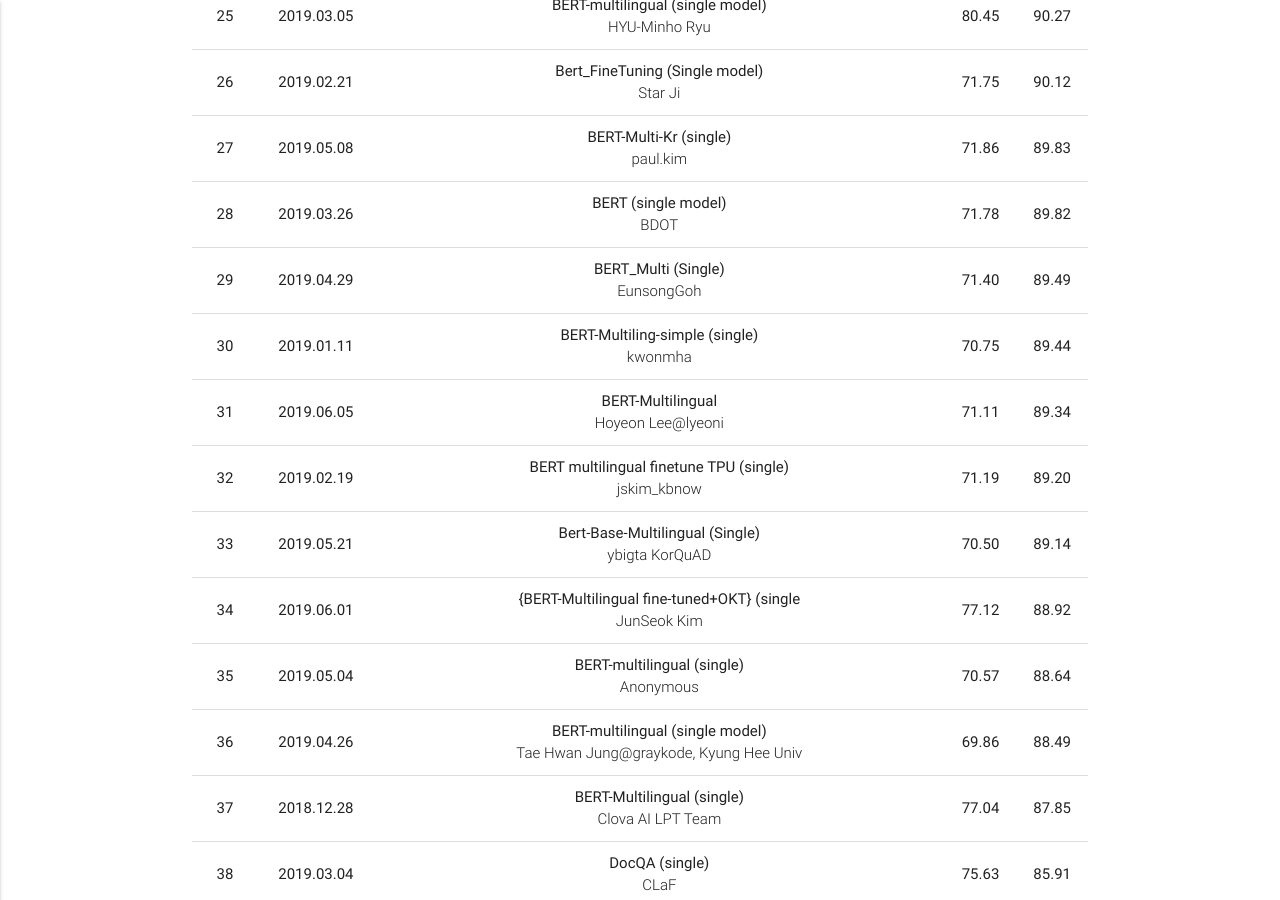
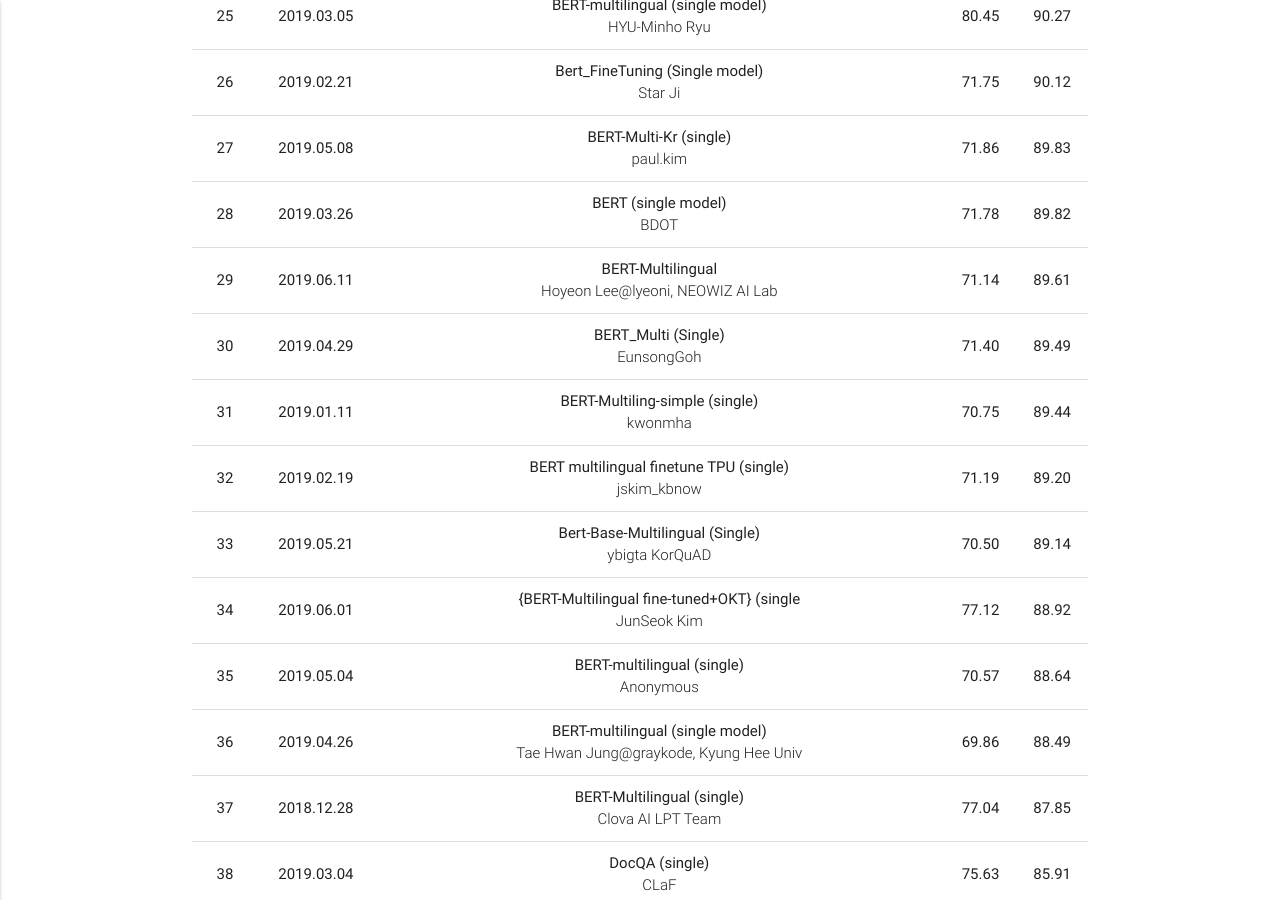
Before and after one commit to korquad/korquad.github.io, a Jekyll site: the page built from index.md, in a window 1280 px wide and 900 px high, scrolled down 3359 px. Built offline with Jekyll 4.4.1, drawn with Linux system fonts in a browser that asks for light colours.

Commit message:
Update home.html

```diff
--- a/_layouts/home.html
+++ b/_layouts/home.html
@@ -430,6 +430,15 @@
                     </tr>
                     <tr>
                       <td>29</td>
+                      <td>2019.06.11</td>
+                      <td>BERT-Multilingual
+                        <p class="light">Hoyeon Lee@lyeoni, NEOWIZ AI Lab</p>
+                      </td>
+                      <td>71.14</td>
+                      <td>89.61</td>
+                    </tr>
+                    <tr>
+                      <td>30</td>
                       <td>2019.04.29</td>
                       <td>BERT_Multi (Single)
                         <p class="light">EunsongGoh</p>
@@ -438,22 +447,13 @@
                       <td>89.49</td>
                     </tr>
                     <tr>
-                      <td>30</td>
+                      <td>31</td>
                       <td>2019.01.11</td>
                       <td>BERT-Multiling-simple (single)
                         <p class="light">kwonmha</p>
                       </td>
                       <td>70.75</td>
                       <td>89.44</td>
-                    </tr>
-                    <tr>
-                      <td>31</td>
-                      <td>2019.06.05</td>
-                      <td>BERT-Multilingual
-                        <p class="light">Hoyeon Lee@lyeoni</p>
-                      </td>
-                      <td>71.11</td>
-                      <td>89.34</td>
                     </tr>
                     <tr>
                       <td>32</td>
```
